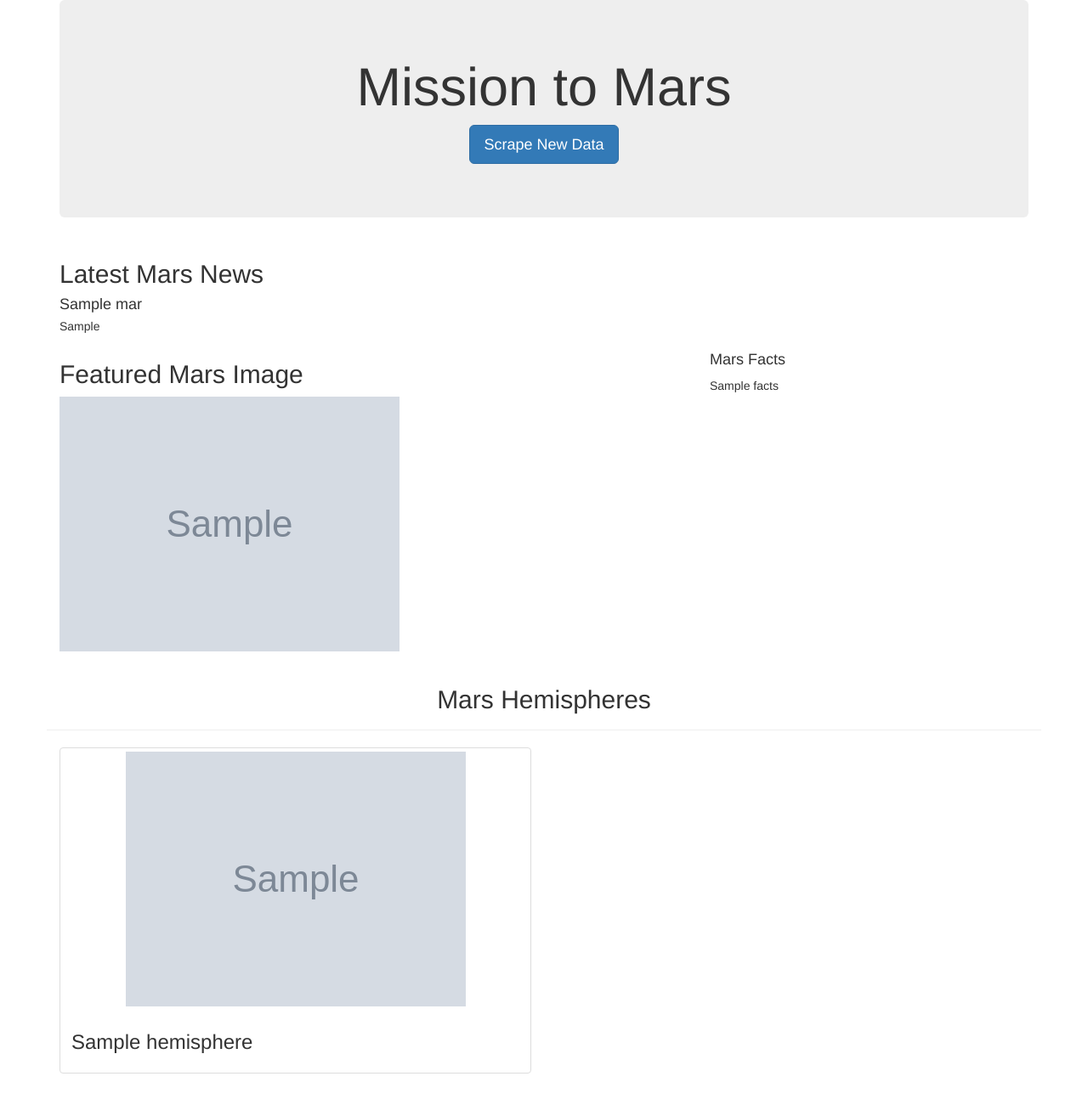
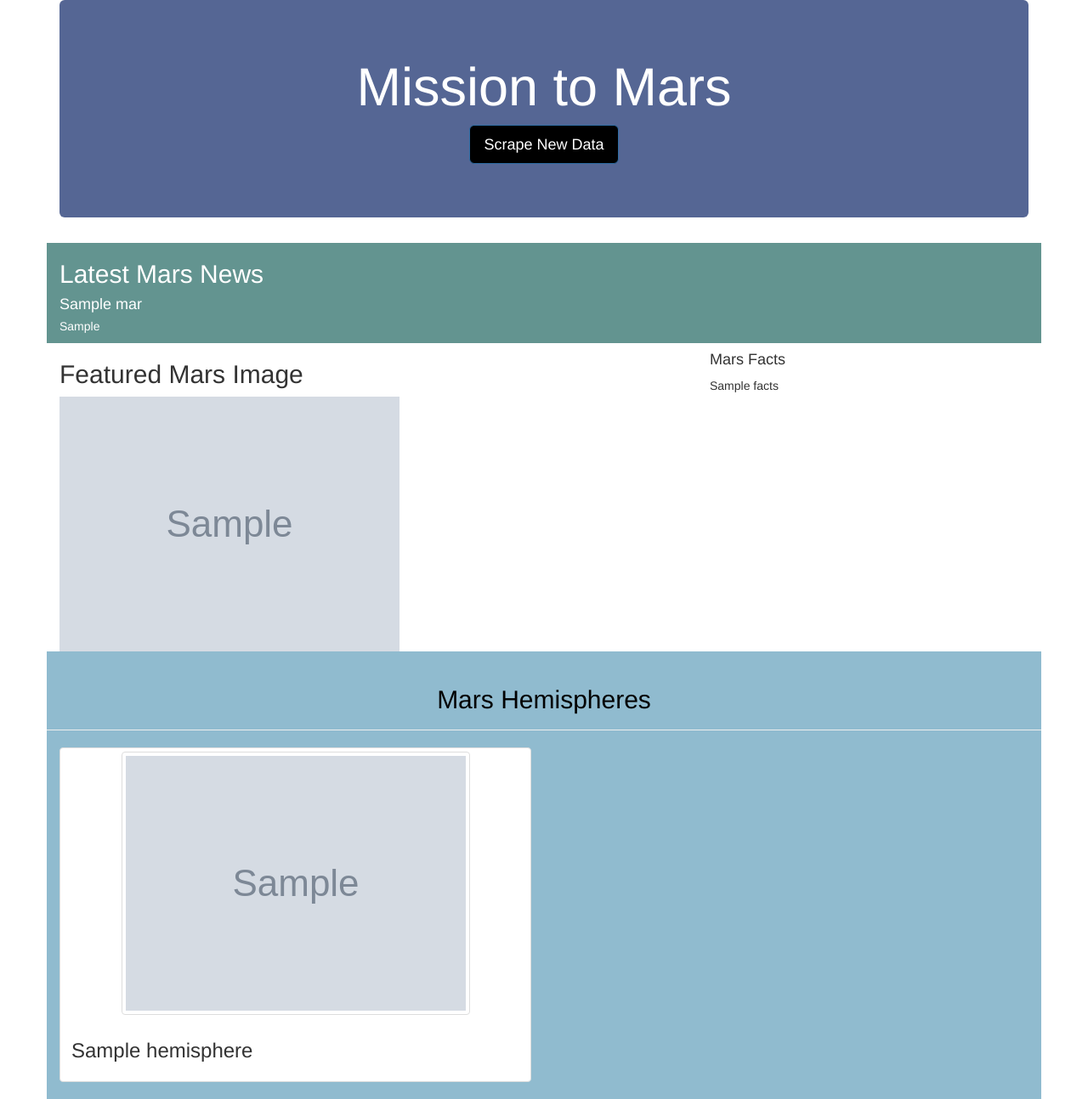
Before and after one commit to michalmichael67/Mission-to-Mars, a Flask app: page / in a window 1280 px wide. Shown: the whole page at 85% size. Run offline with Flask 2, Linux system fonts and the light colour scheme; a database or web service that is not in the repository returns one stand-in record (Sample ...); some libraries are stand-ins or nearby versions.

Commit message:
added 3rd deliverable

```diff
--- a/templates/index.html
+++ b/templates/index.html
@@ -13,14 +13,14 @@
   <body>
     <div class="container">
       <!-- Add Jumbotron to Header -->
-      <div class="jumbotron text-center">
+      <div class="jumbotron text-center" style="background-color: #556694; color: white;">
         <h1>Mission to Mars</h1>
         <!-- Add a button to activate scraping script -->
-        <p><a class="btn btn-primary btn-lg" href="/scrape" role="button">Scrape New Data</a></p>
+        <p><a class="btn btn-primary btn-lg" href="/scrape" role="button" style="background-color: black; color: white;">Scrape New Data</a></p>
       </div>
 
       <!-- Add section for Mars News -->
-      <div class="row" id="mars-news">
+      <div class="row" id="mars-news" style="background-color: #639490; color: white;">
         <div class="col-md-12">
           <div class="media">
             <div class="media-body">
@@ -33,8 +33,8 @@
       </div>
 
       <!-- Section for Featured Image and Facts table -->
-      <div class="row" id="mars-featured-image">
-        <div class="col-md-8">
+      <div class="row" id="mars-featured-image" >
+        <div class="col-md-8" >
           <h2>Featured Mars Image</h2>
 
           <!-- if images is False/None/non-existent, then default to error message -->
@@ -55,7 +55,7 @@
       </div>
 
       <!-- Section for Mars Hemispheres -->
-      <div class="row" id="mars-hemispheres">
+      <div class="row" id="mars-hemispheres" style="background-color: #90bbcf; color: black;">
         <div class="page-header">
           <h2 class="text-center">Mars Hemispheres</h2>
         </div>
@@ -63,7 +63,7 @@
         {% for hemisphere in mars.hemispheres %}
         <div class="col-md-6">
           <div class="thumbnail">
-            <img src="{{hemisphere.img_url | default('static/images/error.png', true)}}" alt="...">
+            <img src="{{hemisphere.img_url | default('static/images/error.png', true)}}" alt="..." class="img-thumbnail">
             <div class="caption">
               <h3>{{hemisphere.title}}</h3>
             </div>
```
